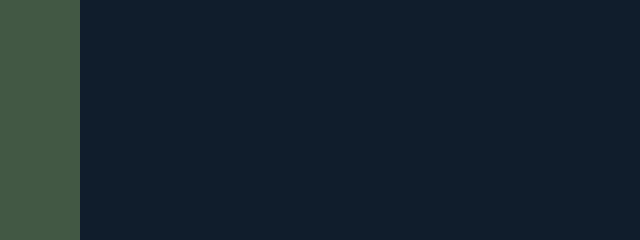
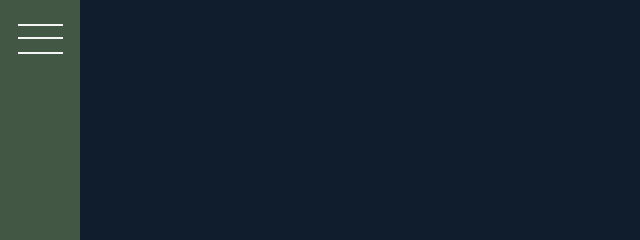
Before and after one commit to student-Alex-Bond/Project-store-game, a website: page src/index.html in a window 1280 px wide. Shown: the top 240 px of the page, 0-640 px from the left. Drawn offline with nearby package versions, Linux system fonts and the light colour scheme; files that its build step writes are made by us from their sources.

Commit message:
maked section siderbar

```diff
--- a/src/index.html
+++ b/src/index.html
@@ -12,7 +12,9 @@
 
 <body>
     <div class="container">
-        <div class="sidebar"></div>
+        <div class="sidebar">
+            <button class="hamburger"></button>
+        </div>
         <div class="header"></div>
         <div class="gamers"></div>
         <div class="features">
--- a/src/scss/_footer.scss
+++ b/src/scss/_footer.scss
@@ -13,7 +13,6 @@
         grid-gap: 3.5rem;
         list-style-type: none;
     }
-    &__item {}
     &__link {
         &:link,
         &:visited {
--- a/src/scss/_sidebar.scss
+++ b/src/scss/_sidebar.scss
@@ -1,5 +1,31 @@
 .sidebar {
+    padding-top: 3.7rem;
+    display: flex;
+    justify-content: center;
     background-color: $color-green-dark;
     grid-column: sidebar-start / sidebar-end;
     grid-row: 1 / -1;
 }
+
+.hamburger {
+    height: .2rem;
+    width: 4.5rem;
+    border: none;
+    background-color: $color-gray-light;
+    &::after {
+        content: '';
+        background-color: $color-gray-light;
+        height: .2rem;
+        width: 4.5rem;
+        display: block;
+        transform: translateY(-1.5rem);
+    }
+    &::before {
+        content: '';
+        background-color: $color-gray-light;
+        height: .2rem;
+        width: 4.5rem;
+        display: block;
+        transform: translateY(1.5rem);
+    }
+}
```
